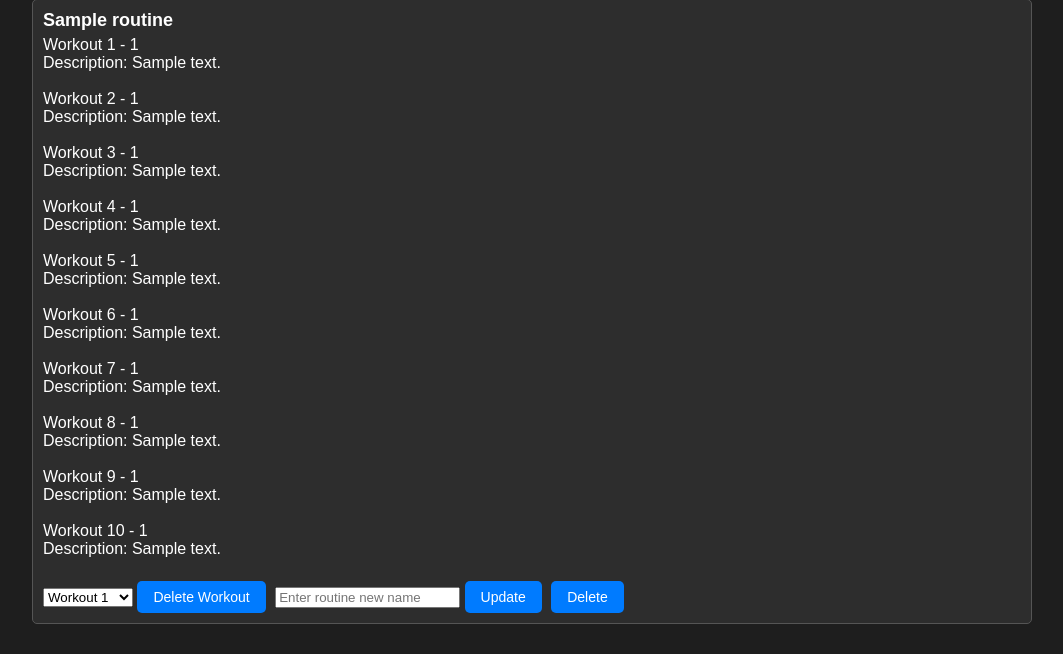
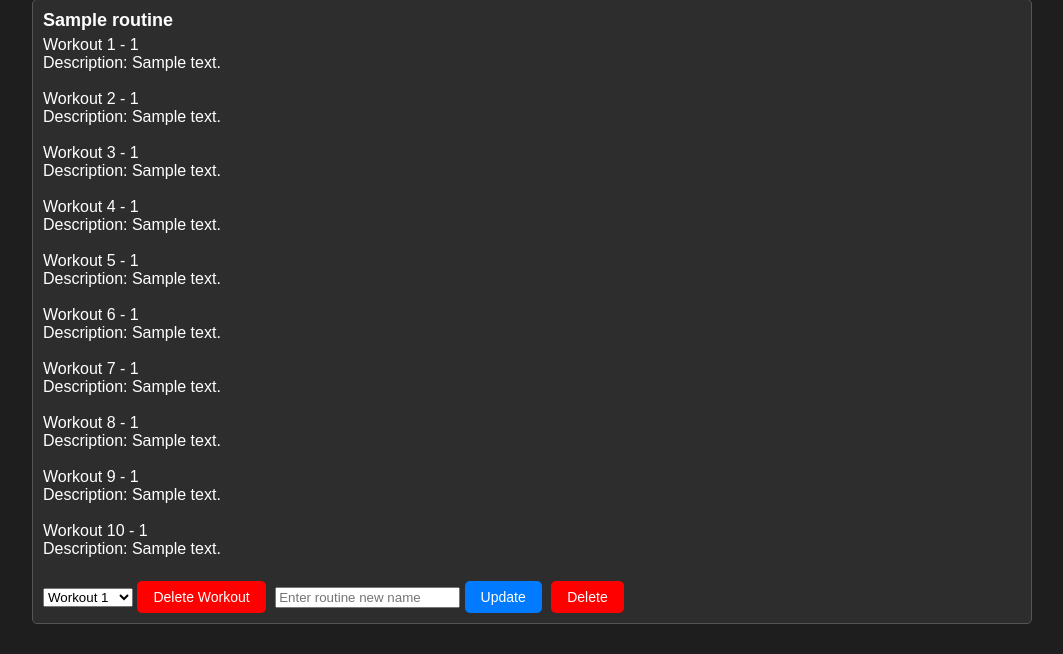
Before and after one commit to Kyel25/2602_Group_Project, a Flask app: template App/templates/routine.html in a window 1280 px wide. Shown: the part 445-1099 px from the top of the page, without its empty margins (108-1171 px from the left). Run offline with Flask 3, Linux system fonts and the light colour scheme; the template is opened without the code that fills it: values that come from a table or form of the project are taken from there, others are empty; tables that the repository leaves empty hold one stand-in row (values such as "Sample post").

Commit message:
changed delete buttons to red for easier differentiation

```diff
--- a/App/static/routine.css
+++ b/App/static/routine.css
@@ -131,3 +131,8 @@ h1 {
 .routine-item-actions form button[type="submit"]:hover {
     background-color: #0056b3; /* Darker blue background color on hover */
 }
+
+.delete-buttons {
+    background-color: red;
+    color: black;
+}
--- a/App/templates/routine.html
+++ b/App/templates/routine.html
@@ -58,7 +58,7 @@
                                 <option value="9">Workout 9</option>
                                 <option value="10">Workout 10</option>
                             </select>
-                            <button id="delete-workout-submit" type="submit">Delete Workout</button>
+                            <button id="delete-workout-submit" style="background-color: red;" type="submit">Delete Workout</button>
                         </form>
                         <form id="edit-routine-form-{{ routine.id }}" action="/edit-routine/{{ routine.id }}" method="POST">
                             <input type="hidden" name="routine-id" value="{{ routine.id }}">
@@ -66,7 +66,7 @@
                             <button type="submit">Update</button>
                         </form>
                         <form action="/delete-routine/{{ routine.id }}" method="GET">
-                            <button type="submit">Delete</button>
+                            <button style="background-color: red;" type="submit">Delete</button>
                         </form>
                     </div>
                 </div>
```
